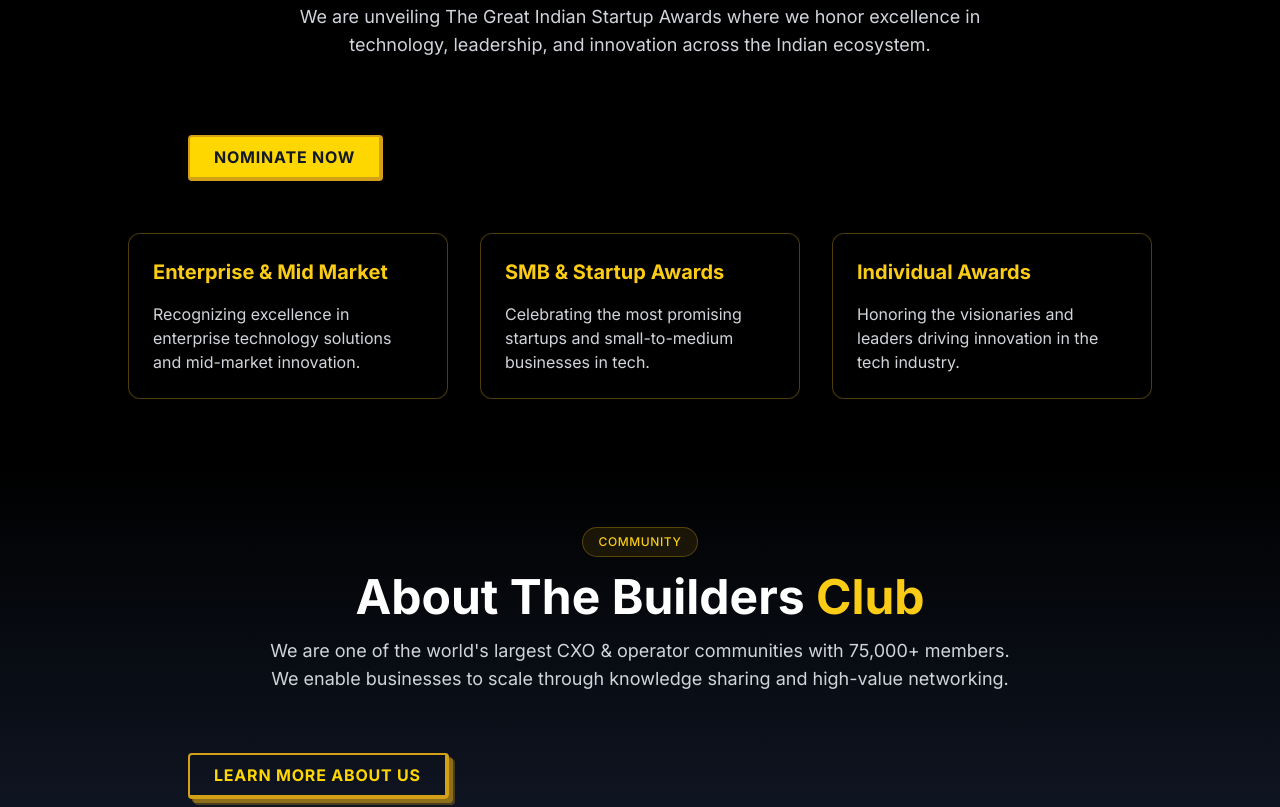
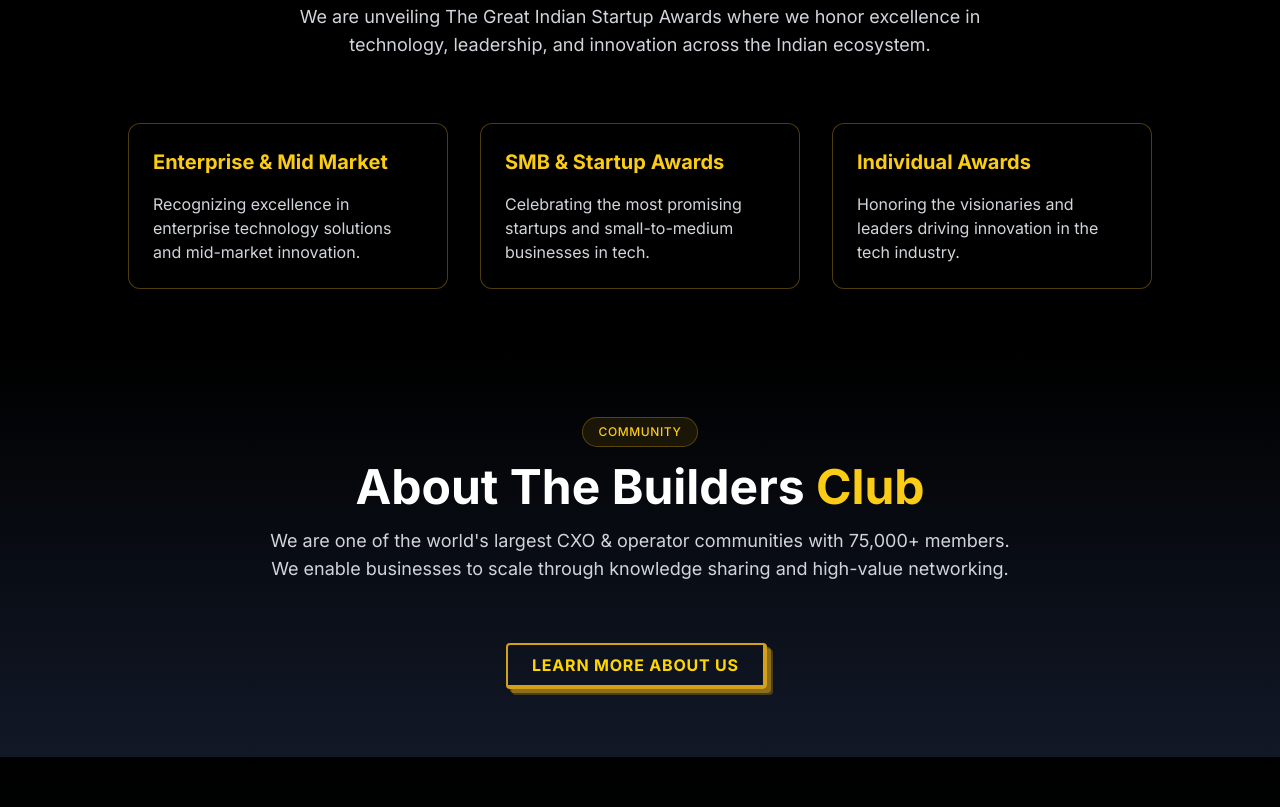
Before and after one commit to buildersclub34/website-new, a Next.js app: page /summit/season2 in a window 1280 px wide. Shown: the part 1060-1867 px from the top of the page. Built offline with nearby package versions, Linux system fonts and the light colour scheme.

Commit message:
season2 UI

```diff
--- a/app/content/builders/[id]/page.tsx
+++ b/app/content/builders/[id]/page.tsx
@@ -51,7 +51,8 @@
   }));
 }
 
-export const dynamicParams = true; // Enable fallback for non-pre-rendered pages
+// Disable dynamicParams when using static export
+// export const dynamicParams = true; // Commented out for static export compatibility
 
 type Params = {
   params: {
@@ -75,7 +76,10 @@
 export default function BuilderProfile({ params }: Params) {
   const builder = builderProfiles[params.id as keyof typeof builderProfiles];
 
+  // If builder not found, return 404
+  // In static export mode, this should never happen if generateStaticParams is correct
   if (!builder) {
+    console.error(`Builder with id ${params.id} not found`);
     notFound();
   }
 
--- a/app/summit/season2/page.tsx
+++ b/app/summit/season2/page.tsx
@@ -212,16 +212,7 @@
               align="center"
               titleClassName="text-3xl sm:text-4xl"
             />
-            <NeoPopButton
-              as="link"
-              href="https://tally.so/r/mVO9WJ"
-              target="_blank"
-              rel="noopener noreferrer"
-              variant="primary"
-              className="mt-4"
-            >
-              Nominate Now
-            </NeoPopButton>
+            {/* Nominate Now button removed as requested */}
           </div>
 
           <div className="grid grid-cols-1 md:grid-cols-3 gap-8 max-w-5xl mx-auto">
@@ -244,7 +235,7 @@
       {/* About The Builders Club */}
       <section className="py-16 bg-gradient-to-b from-black to-gray-900">
         <div className="container mx-auto px-4">
-          <div className="max-w-4xl mx-auto">
+          <div className="max-w-4xl mx-auto text-center">
             <SectionHeader
               title="About The Builders"
               highlightedText="Club"
@@ -253,15 +244,14 @@
               align="center"
               titleClassName="text-3xl sm:text-4xl"
             />
-            <NeoPopButton
-              as="link"
-              href="https://thebuildersclub.me"
-              target="_blank"
-              rel="noopener noreferrer"
-              variant="secondary"
-            >
-              Learn More About Us
-            </NeoPopButton>
+            <div className="mt-8">
+              <Link
+                href="/"
+                className="relative inline-flex items-center justify-center font-bold text-center uppercase tracking-wider whitespace-nowrap border-2 rounded transition-all duration-150 ease-in-out focus:outline-none focus:ring-2 focus:ring-offset-2 focus:ring-yellow-500 disabled:opacity-50 disabled:cursor-not-allowed will-change-transform min-w-fit hover:-translate-y-0.5 hover:translate-x-0.5 active:translate-x-0 active:translate-y-0 active:shadow-none transform -translate-x-1 -translate-y-1 border-b-4 border-r-4 bg-transparent hover:bg-[#FFD700]/10 active:bg-[#FFD700]/20 text-[#FFD700] border-[#D4A017] px-6 py-2 text-base inline-flex shadow-[4px_4px_0_0_rgba(212,160,23,0.5),6px_6px_0_0_rgba(212,160,23,0.3)] hover:shadow-[2px_2px_0_0_rgba(212,160,23,0.5),4px_4px_0_0_rgba(212,160,23,0.3)] active:shadow-none"
+              >
+                Learn More About Us
+              </Link>
+            </div>
           </div>
         </div>
       </section>
```
